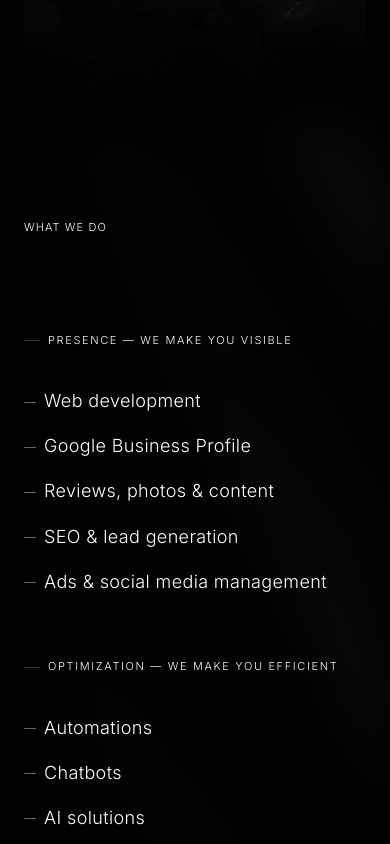
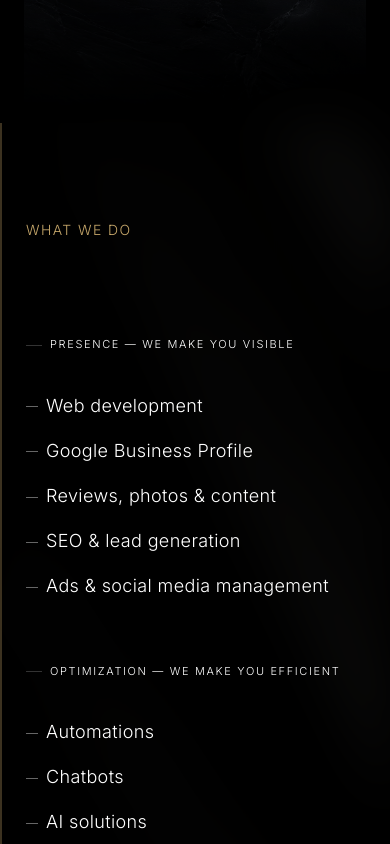
Before and after one commit to grijalvapadilla93/cenit-digital-projects, a Next.js app: page / in a window 390 px wide. Shown: the part 3480-4324 px from the top of the page. Built offline with nearby package versions, Linux system fonts and the light colour scheme; a web font is replaced by a local one.

Commit message:
debug: mobile highlights visibility test - amber border and colored text on WhatWeDo

```diff
--- a/app/globals.css
+++ b/app/globals.css
@@ -121,6 +121,15 @@ body::before {
     opacity: 1 !important;
     width: 60px !important;
   }
+  /* DEBUG: make WhatWeDo section clearly visible */
+  [id="services"] {
+    border-left: 2px solid rgba(198,167,106,0.3);
+    padding-left: 24px;
+  }
+  [id="services"] .section-header p {
+    color: #C6A76A !important;
+    font-size: 14px !important;
+  }
 }
 
 /* Line divider */
```
